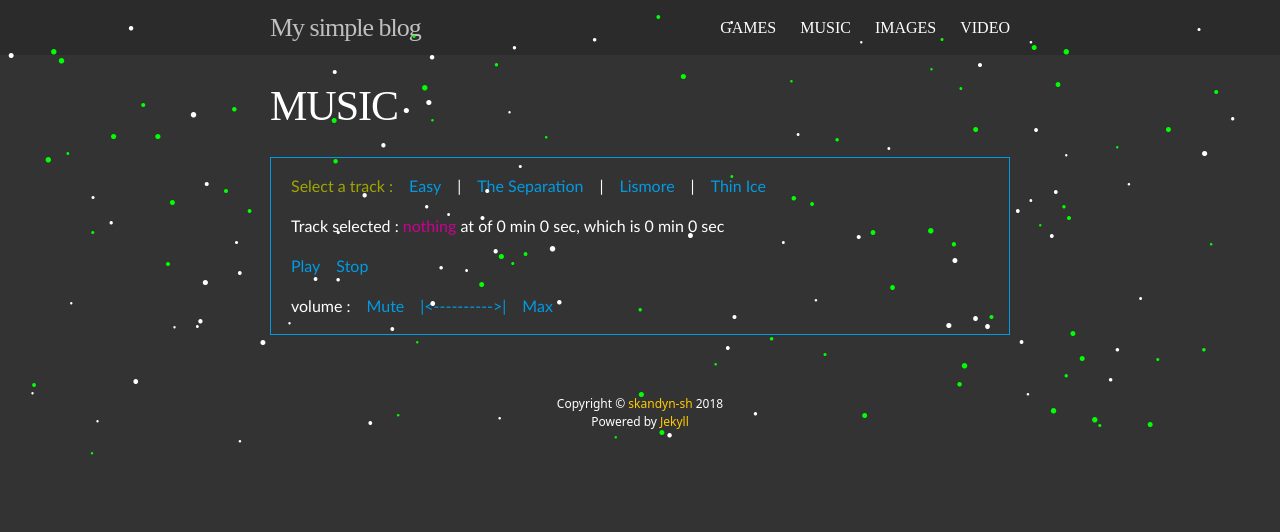
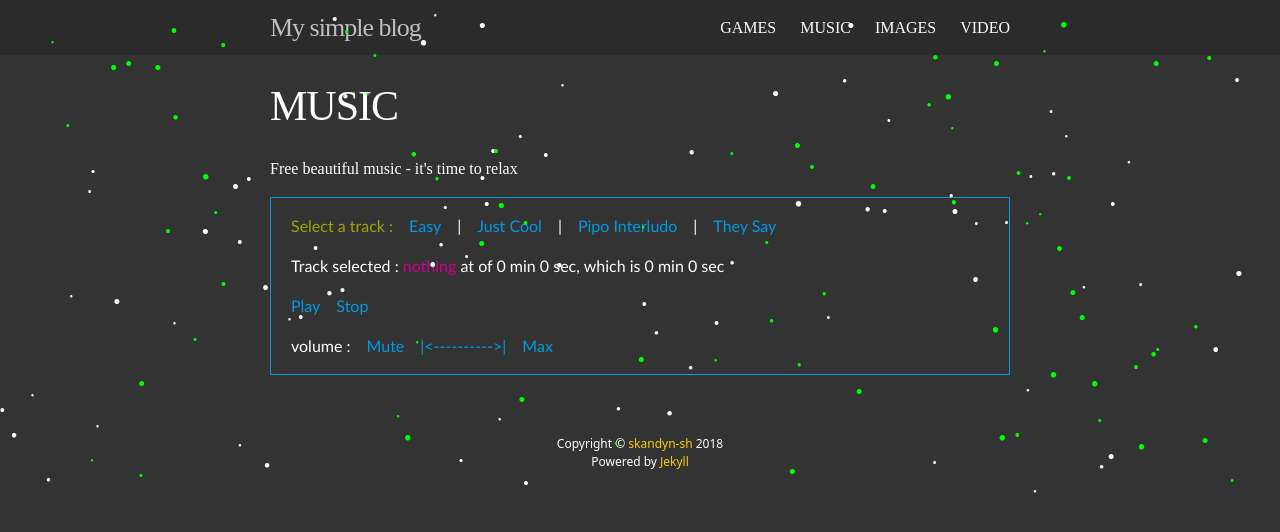
Before and after one commit to skandyn-sh/skandyn-sh.github.io, a Jekyll site: the page built from music.html, in a window 1280 px wide. Shown: the top 532 px of the page. Built offline with Jekyll 4.4.1, drawn with Linux system fonts in a browser that asks for light colours; nearby versions of some CDN libraries; library files that are not in the unit come from our copies; comment, search, counter and statistics services are not loaded.

Commit message:
Update music.html

```diff
--- a/music.html
+++ b/music.html
@@ -3,7 +3,8 @@ layout: page
 title: MUSIC
 permalink: /music/
 ---
-
+Free beautiful music - it's time to relax
+<p style="padding-bottom: 1px"></p>
 
 <!DOCTYPE html>
 <html>
@@ -133,11 +134,11 @@ $(document).ready(function(){
 				<li><span>Select a track : </span></li>
 				<li><a href="https://skandyn-sh.github.io/assets/music/Easy _ wowa.me CC0 Free Beautiful Music.mp3" class="track">Easy</a></li>
 				<li> | </li>
-				<li><a href="http://www.jplayer.org/audio/mp3/Miaow-05-The-separation.mp3" class="track">The Separation</a></li>
+				<li><a href="https://skandyn-sh.github.io/assets/music/Just Cool _ www.wowa.me.mp3" class="track">Just Cool</a></li>
 				<li> | </li>
-				<li><a href="http://www.jplayer.org/audio/mp3/Miaow-04-Lismore.mp3" class="track">Lismore</a></li>
+ 				<li><a href="https://skandyn-sh.github.io/assets/music/Pipo Interludo _ www.wowa.me.mp3" class="track">Pipo Interludo</a></li>
 				<li> | </li>
-				<li><a href="http://www.jplayer.org/audio/mp3/Miaow-10-Thin-ice.mp3" class="track">Thin Ice</a></li>
+				<li><a href="https://skandyn-sh.github.io/assets/music/They Say _ www.wowa.me.mp3" class="track">They Say</a></li>
 			</ul>
 			<p>
 				<span class="play-state"></span> :
```
